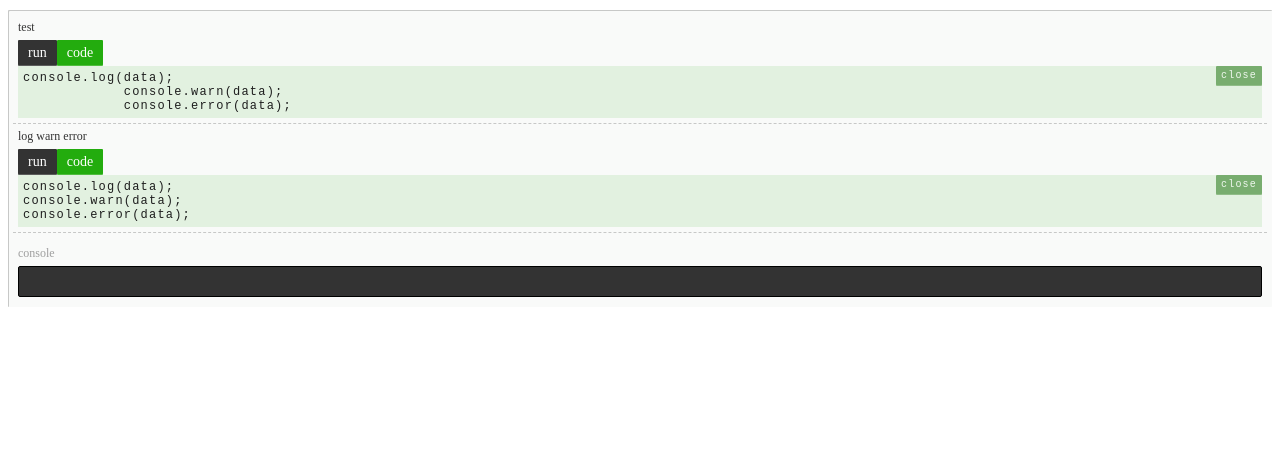
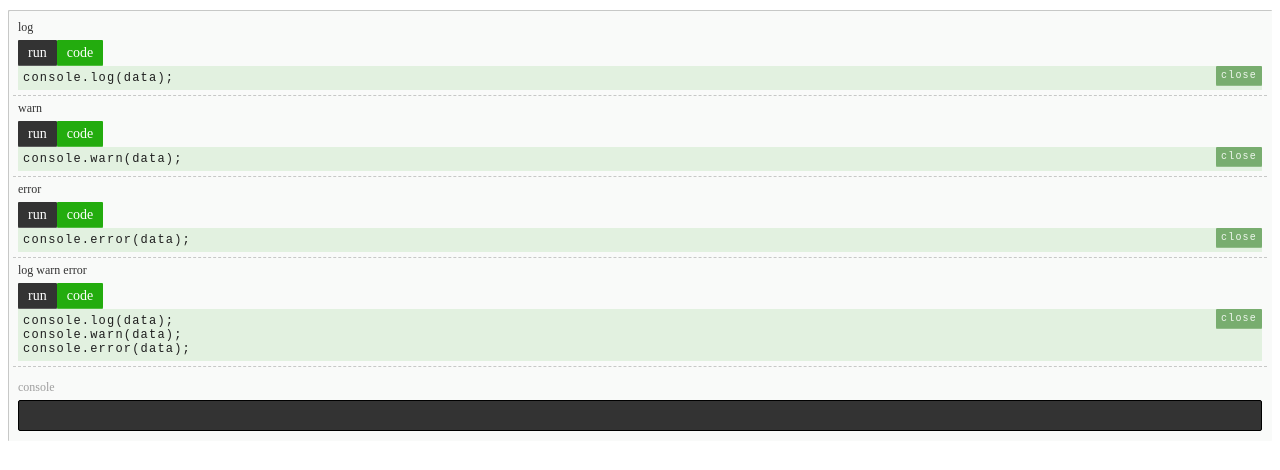
Before and after one commit to nakajmg/DemoLogger.js, a website: page dist/index.html in a window 1280 px wide. Drawn offline with Linux system fonts and the light colour scheme.

Commit message:
update usage

```diff
--- a/dist/index.html
+++ b/dist/index.html
@@ -22,26 +22,6 @@
         "fugafuga": 1
       }
     };
-function func() {
-console.log(data);
-console.warn(data);
-console.error(data);
-}
-function func1() {
-console.log('this is console.log');
-console.log(data);
-console.log(undefined);
-}
-function func2() {
-console.warn('this is console.warn');
-console.warn(data);
-console.warn(undefined);
-}
-function func3() {
-console.error('this is console.error');
-console.error(data);
-console.error(undefined);
-}
 
     var demoLogger = new DemoLogger(
       {
@@ -58,15 +38,26 @@ console.error(undefined);
       }
       ,{
         // mount: '#app', // default: document.body
-        func: {
-          "test": function() {
+        'func': {
+          'log': function() {
             console.log(data);
+          },
+          'warn': function() {
             console.warn(data);
+          },
+          'error': function() {
             console.error(data);
           }
         }
       }
     );
+
+
+function func() {
+console.log(data);
+console.warn(data);
+console.error(data);
+}
 
     demoLogger.set({
       "log warn error": func
```
Also changed, not shown: README.md.
